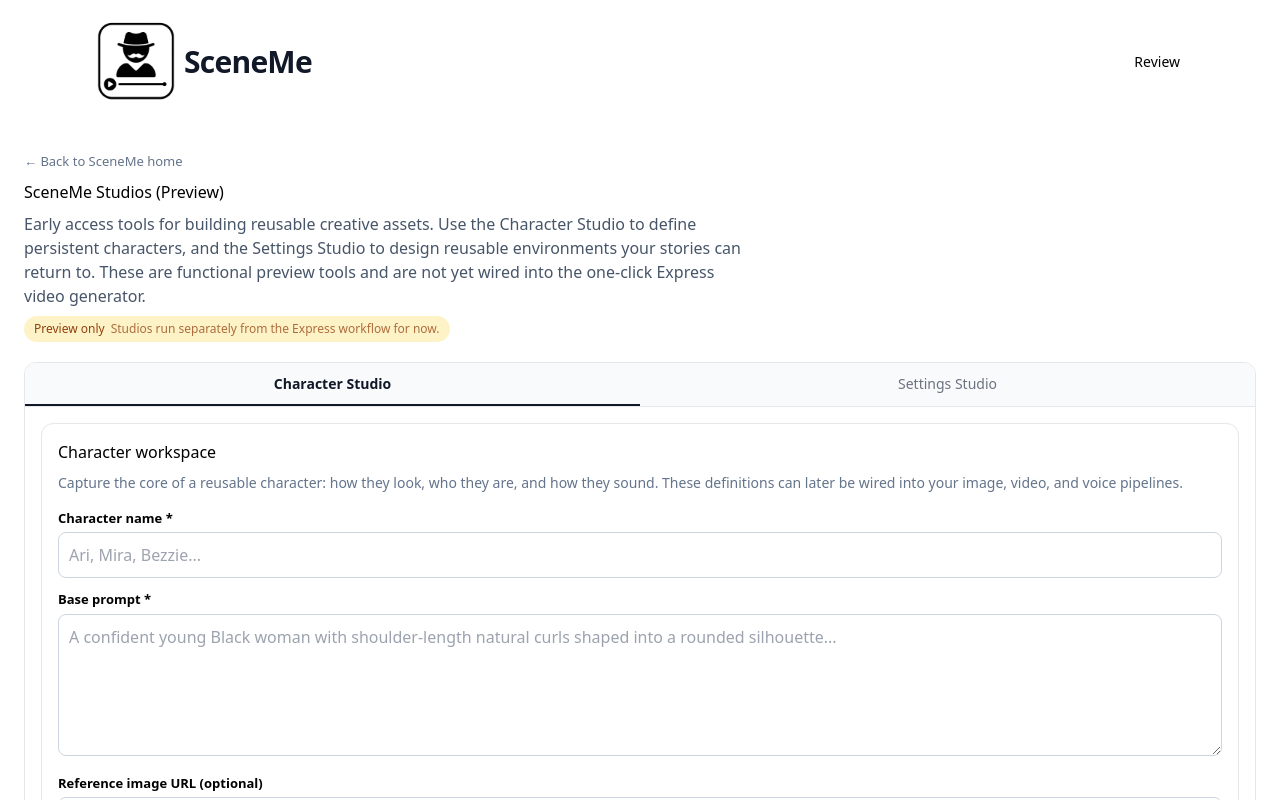
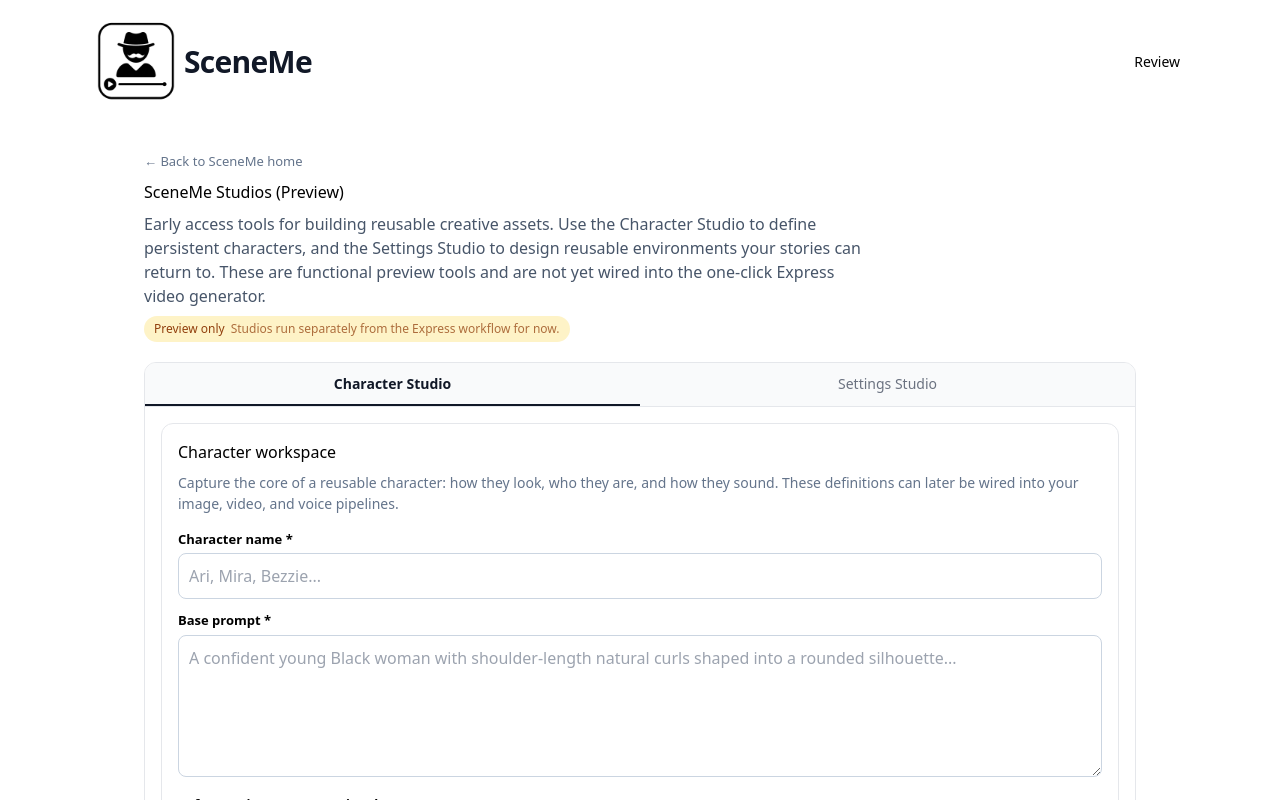
Before and after one commit to JSebree/ai-wizard, a React (Vite) app: page /studios in a window 1280 px wide. Shown: the top 800 px of the page. Built offline with nearby package versions, Linux system fonts and the light colour scheme.

Commit message:
updating setting tweaking ui design v3

```diff
--- a/src/studios/StudiosPage.jsx
+++ b/src/studios/StudiosPage.jsx
@@ -15,7 +15,14 @@ export default function StudiosPage() {
   }, [activeTab]);
 
   return (
-    <div style={{ maxWidth: "100%", width: "100%", margin: "0 auto", padding: 24 }}>
+    <div
+      style={{
+        maxWidth: "1040px",
+        width: "100%",
+        margin: "0 auto",
+        padding: 24,
+      }}
+    >
       {/* Header / Breadcrumb */}
       <header style={{ marginBottom: 20 }}>
         <button
```
